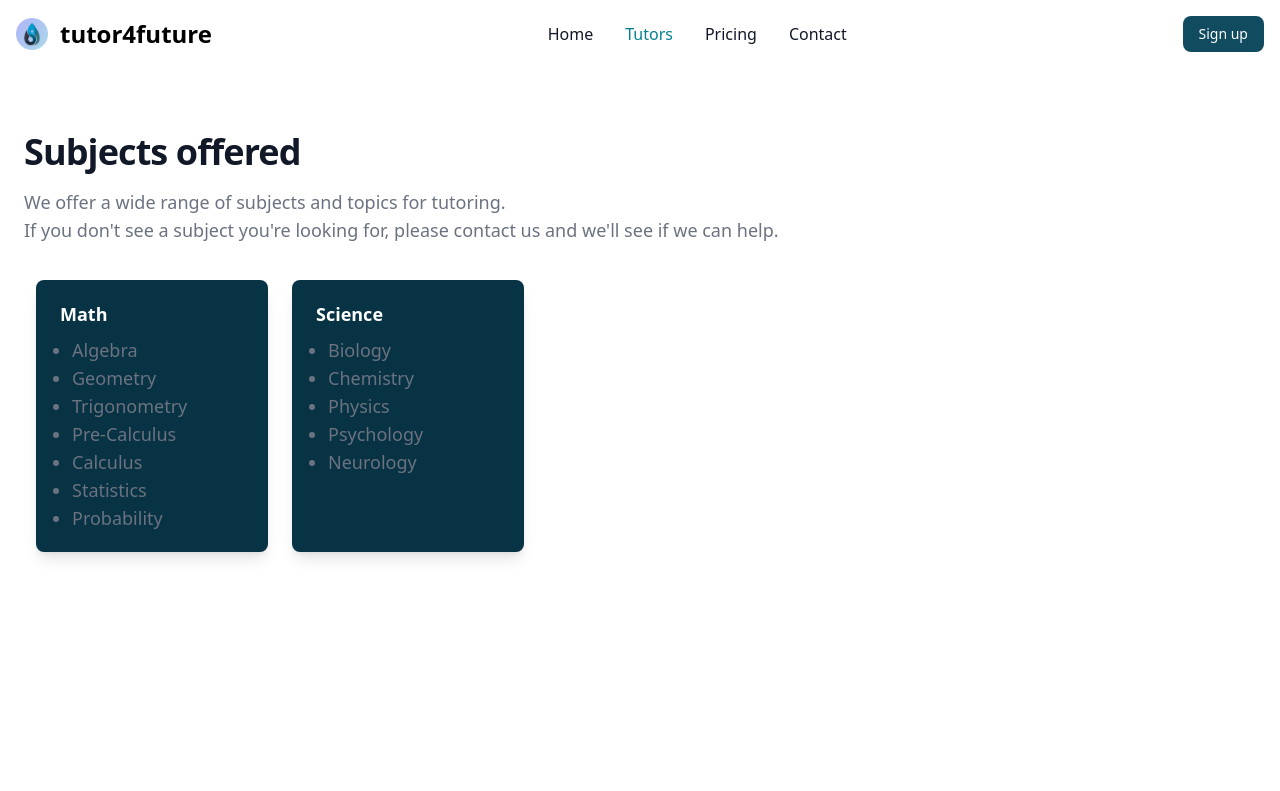
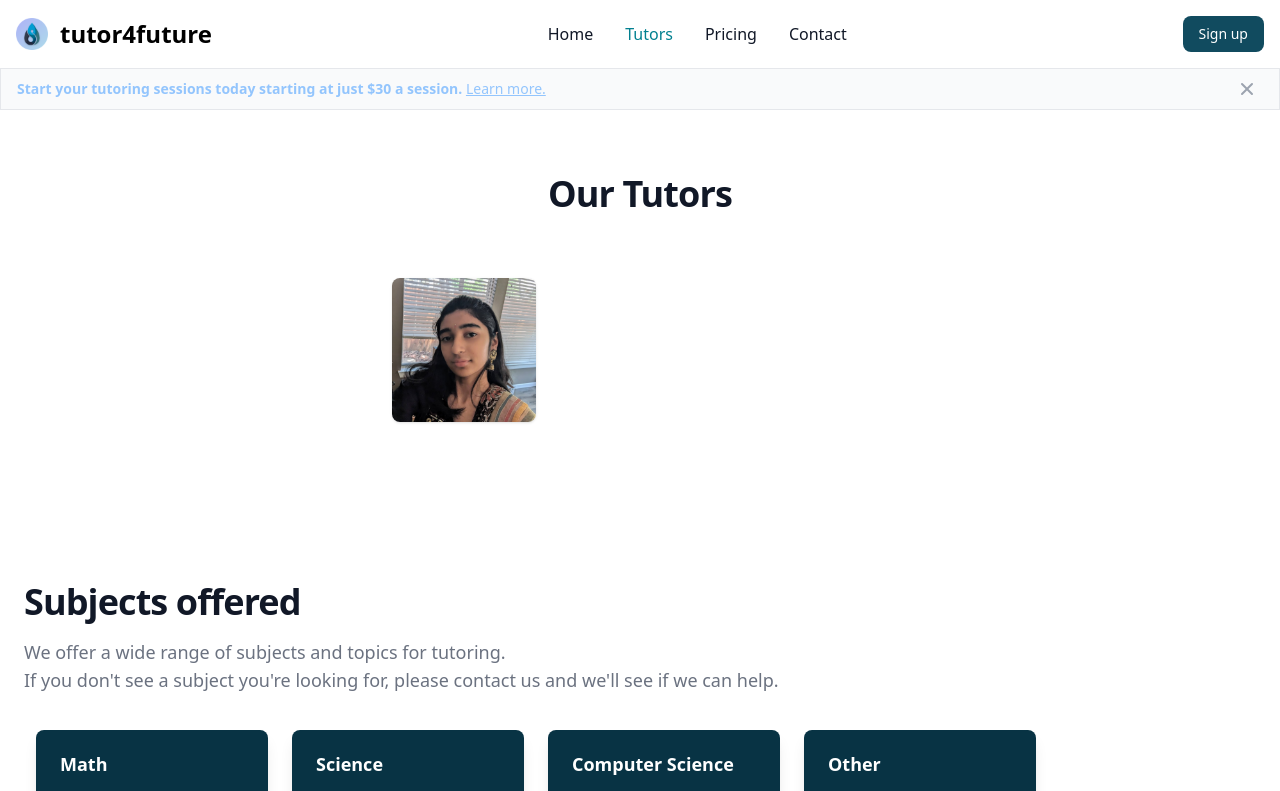
Before and after one commit to wavetutor/wavetutor, a Vue app: page /tutors in a window 1280 px wide. Shown: the top 791 px of the page. Built offline with nearby package versions, Linux system fonts and the light colour scheme.

Commit message:
Tutors, Banner, QOL

```diff
--- a/src/App.vue
+++ b/src/App.vue
@@ -1,5 +1,6 @@
 <template>
   <Navbar />
+  <Banner />
 
   <RouterView v-slot="{ Component }">
     <component :is="Component" />
@@ -11,4 +12,5 @@
 </template>
 <script setup lang="ts">
 import Navbar from "./components/Navbar.vue";
+import Banner from "./components/Banner.vue";
 </script>
--- a/src/assets/main.css
+++ b/src/assets/main.css
@@ -1,3 +1,22 @@
 @tailwind base;
 @tailwind components;
 @tailwind utilities;
+
+::-webkit-scrollbar {
+    width: 20px;
+  }
+
+  ::-webkit-scrollbar-track {
+    background-color: #111827;
+  }
+
+  ::-webkit-scrollbar-thumb {
+    background-color: #384253;
+    border-radius: 20px;
+    border: 6px solid transparent;
+    background-clip: content-box;
+  }
+
+  ::-webkit-scrollbar-thumb:hover {
+    background-color: #62738a;
+  }
--- /dev/null
+++ b/src/components/Banner.vue
@@ -0,0 +1,27 @@
+<template>
+    <section id="banner">
+        <div tabindex="-1" class="flex z-50 gap-8 justify-between items-start px-4 py-1 w-full bg-gray-50 border border-b border-gray-200 sm:items-center dark:border-gray-700 dark:bg-gray-800">
+            <p class="text-center text-sm font-bold text-blue-300 dark:text-blue-300">Start your tutoring sessions today starting at just $30 a session. <a class="font-medium underline text-primary-600 dark:text-primary-500 hover:no-underline" href="/pricing/">Learn more.</a></p>
+            <button id="close" type="button" class="flex items-center text-gray-400 hover:bg-gray-200 hover:text-gray-900 rounded-lg text-sm p-1.5 dark:hover:bg-gray-600 dark:hover:text-white">
+                <svg class="w-5 h-5" fill="currentColor" viewBox="0 0 20 20" xmlns="http://www.w3.org/2000/svg"><path fill-rule="evenodd" d="M4.293 4.293a1 1 0 011.414 0L10 8.586l4.293-4.293a1 1 0 111.414 1.414L11.414 10l4.293 4.293a1 1 0 01-1.414 1.414L10 11.414l-4.293 4.293a1 1 0 01-1.414-1.414L8.586 10 4.293 5.707a1 1 0 010-1.414z" clip-rule="evenodd"></path></svg>
+            </button>
+        </div>
+    </section>
+</template>
+<script setup lang="ts">
+    import { onMounted } from 'vue';
+    onMounted(() => {
+        const banner = document.getElementById("banner");
+        const close = document.getElementById("close");
+        close?.addEventListener("click", function() {
+            banner?.classList.add("hidden");
+            localStorage.setItem("seenBanner", "true");
+        });
+        if(localStorage.getItem("seenBanner") === null) {
+        localStorage.setItem("seenBanner", "false");
+        }
+        if (localStorage.getItem("seenBanner") === "true") {
+            document.getElementById("banner")?.classList.add("hidden");
+        }
+    });
+</script>
--- /dev/null
+++ b/src/components/Tutor.vue
@@ -0,0 +1,60 @@
+<template>
+    <button :id="`button-${id}`" class="rounded-lg shadow w-36 h-36 mx-auto">
+        <img :src="`${picture}`" alt="Tutor photo" class="rounded-lg hover:scale-110 transition">
+    </button>
+
+    <div :id="`modal-${id}`" tabindex="-1" class="fixed right-0 z-50 hidden w-full p-4 overflow-x-hidden overflow-y-auto md:inset-0 max-h-full h-screen place-items-center bg-gray-900/70">
+        <div class="relative p-4 w-full max-w-lg h-full md:h-auto">
+            <div class="relative p-4 bg-white rounded-lg shadow dark:bg-gray-800 md:p-8">
+                <span :class="`modalClose-${id}`" class="fill-white hover:fill-gray-400 flex justify-end"><svg xmlns="http://www.w3.org/2000/svg" height="1em" viewBox="0 0 512 512"><path d="M256 48a208 208 0 1 1 0 416 208 208 0 1 1 0-416zm0 464A256 256 0 1 0 256 0a256 256 0 1 0 0 512zM175 175c-9.4 9.4-9.4 24.6 0 33.9l47 47-47 47c-9.4 9.4-9.4 24.6 0 33.9s24.6 9.4 33.9 0l47-47 47 47c9.4 9.4 24.6 9.4 33.9 0s9.4-24.6 0-33.9l-47-47 47-47c9.4-9.4 9.4-24.6 0-33.9s-24.6-9.4-33.9 0l-47 47-47-47c-9.4-9.4-24.6-9.4-33.9 0z"/></svg></span>
+                <div class="mb-4 text-sm font-light text-gray-500 dark:text-gray-400">
+                    <img :src="`${picture}`" alt="Tutor photo" class="w-36 h-36 rounded-lg mx-auto mb-2">
+                    <h2 class="mb-4 text-4xl tracking-tight font-bold text-gray-900 dark:text-white text-center">{{ name }}</h2>
+                    <p class="mb-4 font-light">{{ bio }}</p>
+                    <p class="mb-4 font-medium text-white"> Accomplishments: </p>
+                    <ul class="mb-4 font-light ml-2" style="list-style-type: disc;">
+                        <li v-for="accomplishment in accomplishments" :key="accomplishment">{{ accomplishment }}</li>
+                    </ul>
+                    <p class="mb-4 font-medium text-white"> Subjects: </p>
+                    <ul class="mb-4 font-light ml-2" style="list-style-type: disc;">
+                        <li v-for="subject in subjects" :key="subject">{{ subject }}</li>
+                    </ul>
+
+                </div>
+            </div>
+        </div>
+    </div>
+</template>
+<script setup lang="ts">
+import { onMounted } from "vue";
+
+const props = defineProps<{
+    id: string,
+    name: string,
+    bio: string,
+    picture: string,
+    accomplishments: string[],
+    subjects: string[],
+}>();
+
+onMounted(() => {
+    const id = props.id;
+    const buttonID = document.getElementById(`button-${id}`);
+    const modalID = document.getElementById(`modal-${id}`);
+    const modalCloseID = document.getElementsByClassName(`modalClose-${id}`);
+
+    buttonID?.addEventListener("click", function() {
+        console.log("clicked");
+        modalID?.classList.remove("hidden");
+        modalID?.classList.add("grid");
+    });
+    for (let i = 0; i < modalCloseID.length; i++) {
+        modalCloseID[i].addEventListener("click", function() {
+            modalID?.classList.remove("grid");
+            modalID?.classList.add("hidden");
+        });
+    }
+
+});
+
+</script>
--- a/src/views/TutorsView.vue
+++ b/src/views/TutorsView.vue
@@ -1,6 +1,16 @@
 <template>
     <main class="grow">
-        <section class="bg-white dark:bg-gray-900 min-h-full" id="subjects">
+        <section class="bg-white dark:bg-gray-900 min-h-full">
+            <section class="bg-white dark:bg-gray-900">
+                <div class="py-8 px-4 mx-auto max-w-screen-xl lg:py-16 lg:px-6 ">
+                    <div class="mx-auto max-w-screen-sm text-center mb-8 lg:mb-16">
+                        <h2 class="mb-4 text-4xl tracking-tight font-extrabold text-gray-900 dark:text-white">Our Tutors</h2>
+                    </div>
+                    <div class="grid gap-8 mb-6 lg:mb-8 grid-cols-2 md:grid-cols-3 w-fit mx-auto">
+                        <Tutor v-for="tutor in tutors" :key="tutor.name" :id="tutor.id" :name="tutor.name" :bio="tutor.bio" :picture="tutor.picture" :accomplishments="tutor.accomplishments" :subjects="tutor.subjects" />
+                    </div>
+                </div>
+                </section>
             <div class="py-8 px-4 mx-auto max-w-screen-xl lg:py-16 lg:px-6">
                 <div class="max-w-screen-lg text-gray-500 sm:text-lg dark:text-gray-400">
                     <h2 class="mb-4 text-4xl tracking-tight font-bold text-gray-900 dark:text-white">Subjects offered</h2>
@@ -18,9 +28,22 @@
 </template>
 <script setup lang="ts">
     import TutorSubjects from "../components/TutorSubjects.vue";
+    import Tutor from "../components/Tutor.vue";
     const subjects = [
     {subject: "Math", topics: ["Algebra", "Geometry", "Trigonometry", "Pre-Calculus", "Calculus", "Statistics", "Probability"]},
     {subject: "Science", topics: ["Biology", "Chemistry", "Physics", "Psychology", "Neurology"]},
+    {subject: "Computer Science", topics: ["Intro to CS", "AP CS Principles", "AP CS A"]},
+    {subject: "Other", topics: ["Debate", "Chess"]},
+    ];
+    const tutors = [
+    {
+        id: "vedanti",
+        name: "Vedanti Patil",
+        bio: "Hey there! I'm Vedanti, a rising freshman with an interest in life science. I'm primarily passionate about biology and neuroscience. I'm also enthusiastic about chemistry and psychology! In my free time, I enjoy creating art, spending time with my friends, and participating in my school publication.",
+        picture: "../src/assets/credits/vedanti.png",
+        accomplishments: ["State Champion for UIL District Science", "Placed 10th nationally in Intermediate Brain Bee (organized by NSF)", "State Champion for Bio Process Lab (organized by Science Olympiad)"],
+        subjects: ["Biology", "Chemistry", "Psychology", "Neuroscience", "Human Anatomy & Physiology"]
+    },
     ];
 
 </script>
```
